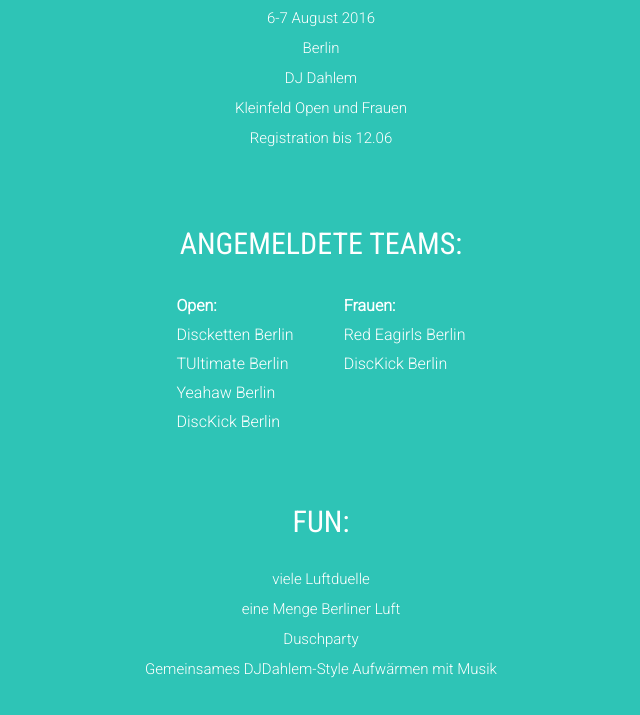
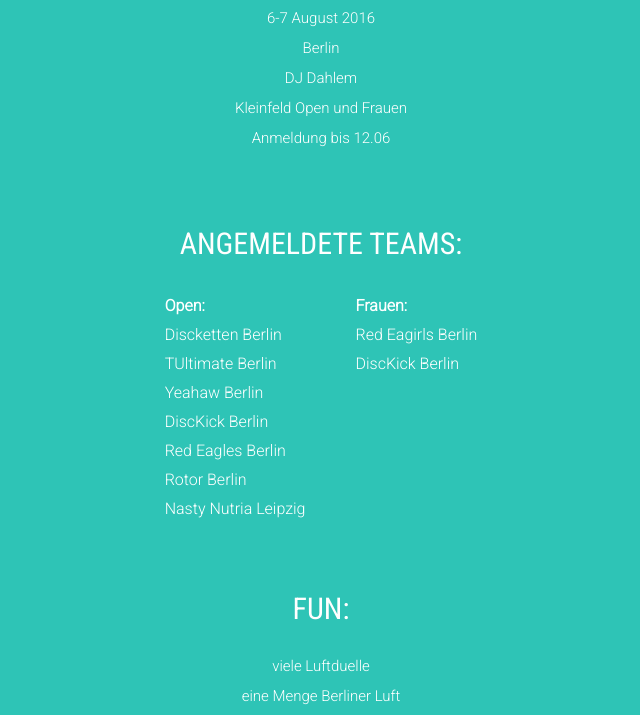
Before and after one commit to ulbka/BLD3k, a plain HTML site: page index.html in a window 1280 px wide. Shown: the part 570-1285 px from the top of the page, without its empty margins (319-959 px from the left). Drawn offline with nearby package versions, Linux system fonts and the light colour scheme.

Commit message:
added new teams

```diff
--- a/index.html
+++ b/index.html
@@ -38,7 +38,7 @@
         Berlin</br>
         DJ Dahlem</br>
         Kleinfeld Open und Frauen</br>
-        <a href="mailto:luftduell@djdahlem.de"> Registration bis 12.06 </a>
+        <a href="mailto:luftduell@djdahlem.de"> Anmeldung bis 12.06 </a>
     </div>
 </div>
 <div id="teams" class="">
@@ -64,6 +64,18 @@
             <td> DiscKick Berlin </td>
             <td> </td>
         </tr>
+        <tr>
+            <td> Red Eagles Berlin </td>
+            <td> </td>
+        </tr>
+        <tr>
+            <td> Rotor Berlin </td>
+            <td> </td>
+        </tr>
+        <tr>
+            <td> Nasty Nutria Leipzig </td>
+            <td> </td>
+        </tr>
     </table>
 </div>
 <div id="fun">
```
